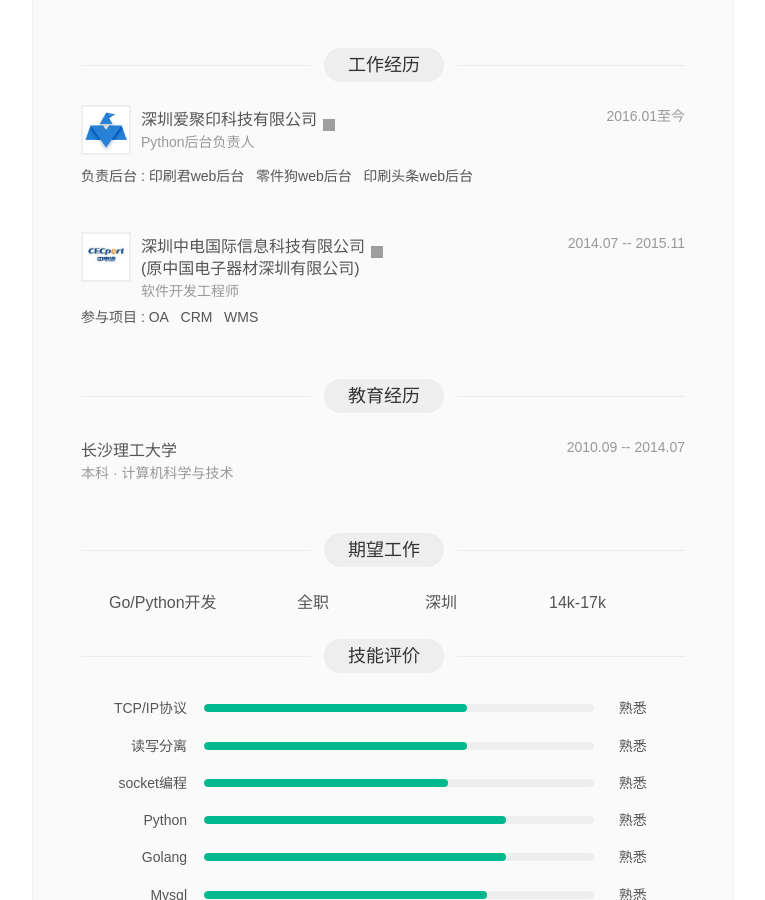
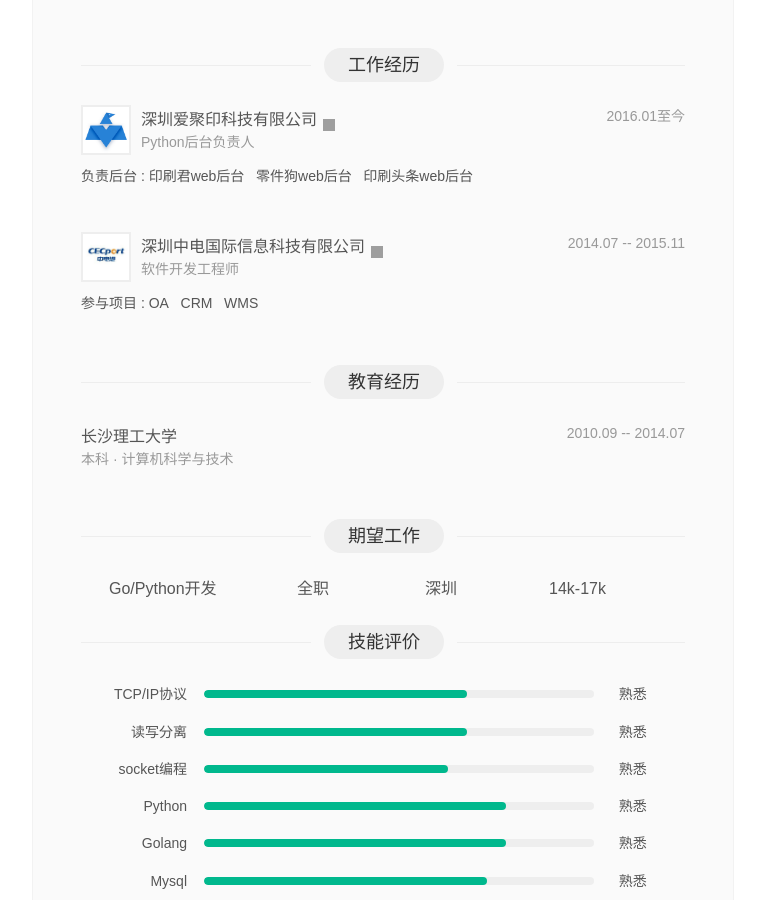
Before and after one commit to hopehook/HopeHook.com, a Jekyll site: the page resume.html, which Jekyll copies as it is, in a window 1280 px wide and 900 px high, scrolled down 378 px. Shown: the whole window, without its empty margins (257-1022 px from the left). Built offline with Jekyll 4.4.1, drawn with Linux system fonts in a browser that asks for light colours; Markdown is read by kramdown in place of the engine named in the settings; grey boxes are pictures that could not be loaded.

Commit message:
Update resume.html

```diff
--- a/resume.html
+++ b/resume.html
@@ -431,7 +431,6 @@ span.mr_women i.active{background-position:-27px -5px;}
 										</div>
 										<div class="l2">
 											<a class="projectTitle"  target="_blank" href="http://www.cecport.com"><span></span><h4>深圳中电国际信息科技有限公司</h4></a>
-											<a class="projectTitle"  target="_blank" href="http://www.ceacsz.com.cn"><span></span><h4>(原中国电子器材深圳有限公司)</h4></a>
 											<span>软件开发工程师</span>
 										</div>
 									</div>
```
